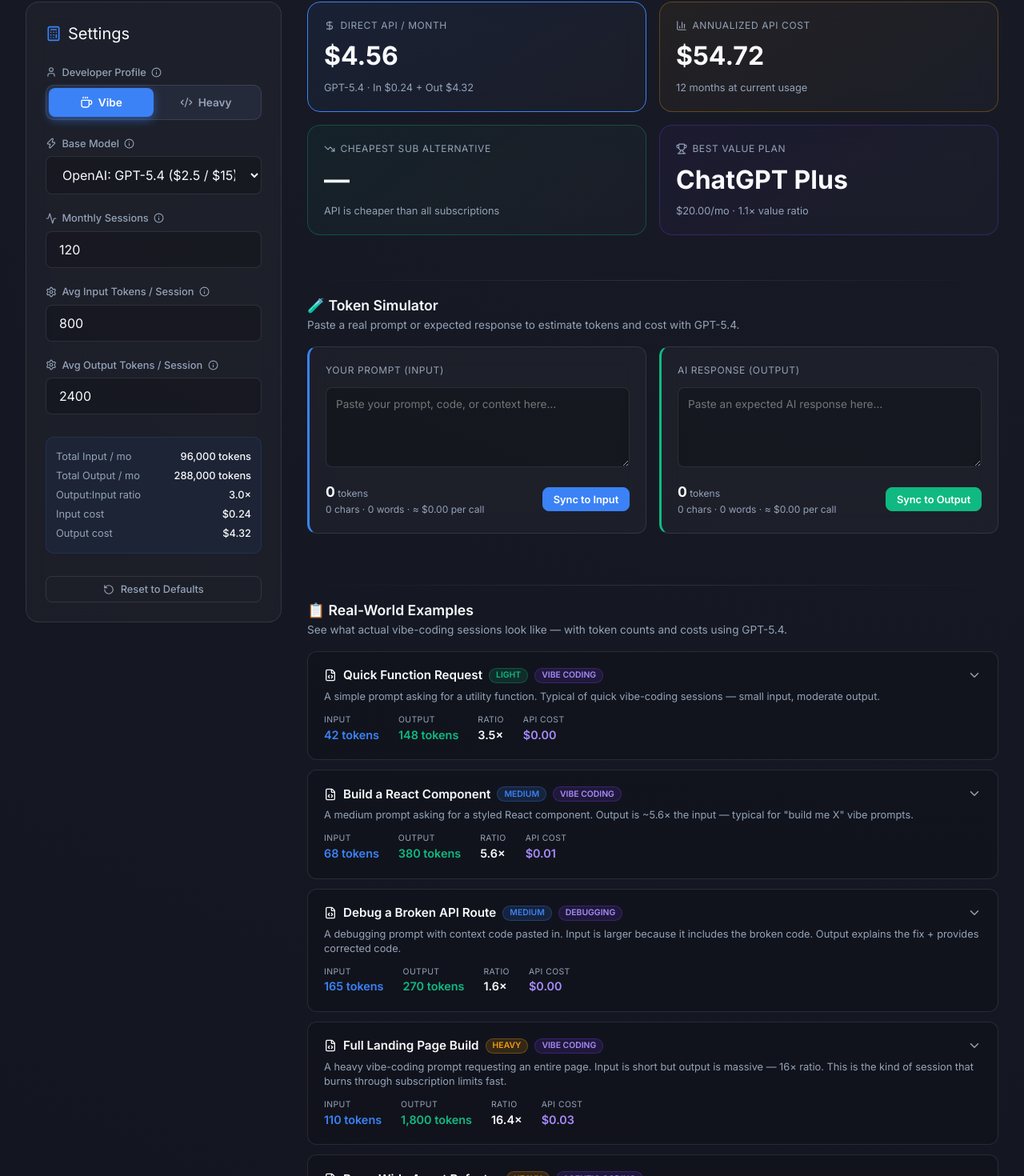
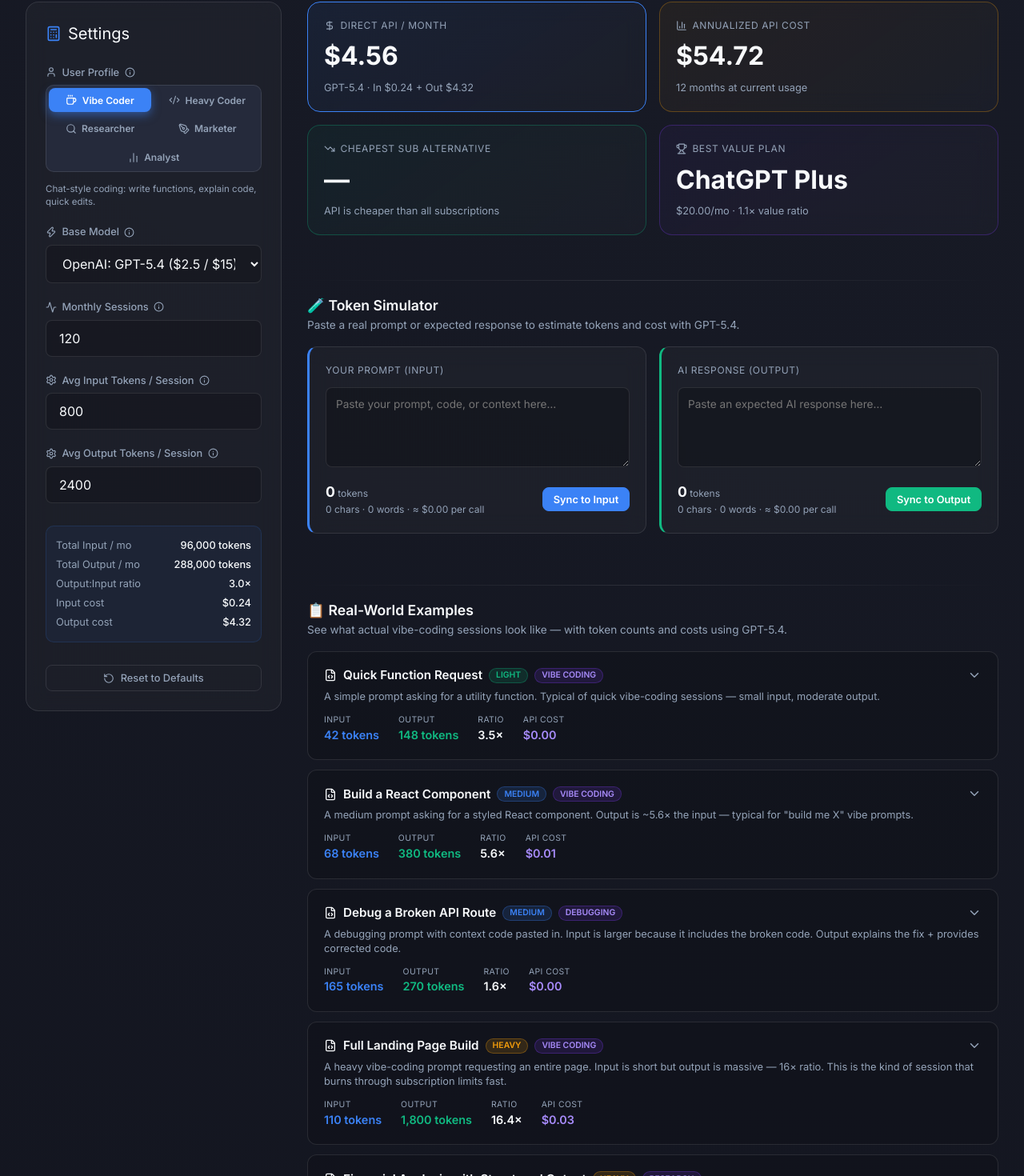
Before and after one commit to brknolan4/aicalcsolutions, a React (Vite) app: page / in a window 1280 px wide. Shown: the part 1218-2688 px from the top of the page at 80% size. Built offline with nearby package versions, Linux system fonts and the light colour scheme.

Commit message:
Add 5 user profiles + 2 research examples (financial analysis, market research)

```diff
--- a/src/App.css
+++ b/src/App.css
@@ -745,6 +745,17 @@
   letter-spacing: 0.1em;
 }
 
+.toggle-group.profile-grid {
+  flex-wrap: wrap;
+  gap: 0.4rem;
+}
+.toggle-group.profile-grid .toggle-btn {
+  flex: 1 1 calc(50% - 0.4rem);
+  font-size: 0.75rem;
+  padding: 0.45rem 0.6rem;
+  justify-content: center;
+}
+
 /* ============================
    FOOTER
    ============================ */
--- a/src/App.jsx
+++ b/src/App.jsx
@@ -3,7 +3,7 @@ import {
   Calculator, Zap, Coffee, Code2, User, TrendingDown,
   Settings, DollarSign, Activity, AlertTriangle, CheckCircle2,
   Info, RotateCcw, Trophy, BarChart3, Shield, ArrowDown,
-  FileCode, ChevronDown, ChevronUp, X
+  FileCode, ChevronDown, ChevronUp, X, Search, PenTool, BarChart2
 } from 'lucide-react';
 import { apiModels, subscriptions, usageProfiles, providers, examplePrompts } from './data/pricingModels';
 import './App.css';
@@ -131,7 +131,7 @@ function App() {
         </p>
         <div className="hero-stats">
           <div className="hero-stat">
-            <div className="hero-stat-value">6</div>
+            <div className="hero-stat-value">17</div>
             <div className="hero-stat-label">API Models Compared</div>
           </div>
           <div className="hero-stat">
@@ -139,8 +139,8 @@ function App() {
             <div className="hero-stat-label">Subscription Plans</div>
           </div>
           <div className="hero-stat">
-            <div className="hero-stat-value">3</div>
-            <div className="hero-stat-label">Confidence Tiers</div>
+            <div className="hero-stat-value">5</div>
+            <div className="hero-stat-label">User Profiles</div>
           </div>
         </div>
         <div className="hero-cta">
@@ -195,16 +195,30 @@ function App() {
             </div>
 
             <div className="input-group">
-              <Tip icon={User} label="Developer Profile"
-                tooltip="Presets that auto-fill usage numbers. Vibe = light chat coding. Heavy = agentic repo-wide work." />
-              <div className="toggle-group">
+              <Tip icon={User} label="User Profile"
+                tooltip="Presets that auto-fill usage numbers based on your typical workflow. Pick the closest match to your role." />
+              <div className="toggle-group profile-grid">
                 <button className={`toggle-btn ${profile==='vibe'?'active':''}`} onClick={()=>setProfile('vibe')}>
-                  <Coffee size={16}/> Vibe
+                  <Coffee size={14}/> Vibe Coder
                 </button>
                 <button className={`toggle-btn ${profile==='heavy'?'active':''}`} onClick={()=>setProfile('heavy')}>
-                  <Code2 size={16}/> Heavy
+                  <Code2 size={14}/> Heavy Coder
+                </button>
+                <button className={`toggle-btn ${profile==='researcher'?'active':''}`} onClick={()=>setProfile('researcher')}>
+                  <Search size={14}/> Researcher
+                </button>
+                <button className={`toggle-btn ${profile==='marketer'?'active':''}`} onClick={()=>setProfile('marketer')}>
+                  <PenTool size={14}/> Marketer
+                </button>
+                <button className={`toggle-btn ${profile==='analyst'?'active':''}`} onClick={()=>setProfile('analyst')}>
+                  <BarChart2 size={14}/> Analyst
                 </button>
               </div>
+              {usageProfiles[profile] && (
+                <p style={{fontSize:'0.72rem', color:'var(--text-secondary)', marginTop:'0.4rem', lineHeight:1.4}}>
+                  {usageProfiles[profile].description}
+                </p>
+              )}
             </div>
 
             <div className="input-group">
--- a/src/data/pricingModels.js
+++ b/src/data/pricingModels.js
@@ -136,6 +136,7 @@ export const providers = ['All', 'OpenAI', 'Anthropic', 'Google', 'DeepSeek', 'M
 export const usageProfiles = {
   vibe: {
     name: 'Vibe Coder',
+    icon: 'Coffee',
     description: 'Chat-style coding: write functions, explain code, quick edits.',
     sessionsPerMonth: 120,
     inputTokensPerSession: 800,
@@ -144,12 +145,40 @@ export const usageProfiles = {
   },
   heavy: {
     name: 'Heavy Coder',
+    icon: 'Code2',
     description: 'Agentic workflows: repo-wide edits, long debugging, Composer/Auto runs.',
     sessionsPerMonth: 250,
     inputTokensPerSession: 15000,
     outputTokensPerSession: 5000,
     toolUsagePercent: 60,
-  }
+  },
+  researcher: {
+    name: 'Deep Researcher',
+    icon: 'Search',
+    description: 'Long document analysis, literature reviews, structured reports, multi-step synthesis.',
+    sessionsPerMonth: 80,
+    inputTokensPerSession: 12000,
+    outputTokensPerSession: 6000,
+    toolUsagePercent: 20,
+  },
+  marketer: {
+    name: 'Marketer / Writer',
+    icon: 'PenTool',
+    description: 'Copy, campaigns, brand analysis, social content, SEO writing.',
+    sessionsPerMonth: 150,
+    inputTokensPerSession: 600,
+    outputTokensPerSession: 1800,
+    toolUsagePercent: 5,
+  },
+  analyst: {
+    name: 'Data Analyst',
+    icon: 'BarChart2',
+    description: 'Financial modeling, SQL generation, data interpretation, structured JSON output.',
+    sessionsPerMonth: 200,
+    inputTokensPerSession: 5000,
+    outputTokensPerSession: 3000,
+    toolUsagePercent: 30,
+  },
 };
 
 /*
@@ -306,14 +335,97 @@ Use React, modern CSS, and make it look premium. Dark mode. Use Inter font.`,
     description: 'A heavy vibe-coding prompt requesting an entire page. Input is short but output is massive — 16× ratio. This is the kind of session that burns through subscription limits fast.'
   },
   {
-    id: 'repo-agent',
-    title: 'Repo-Wide Agent Refactor',
-    category: 'Agentic Coding',
+    id: 'financial-analysis',
+    title: 'Financial Analysis with Structured Output',
+    category: 'Research',
     difficulty: 'Heavy',
-    input: '(Agent reads 8 files of context: package.json, 3 component files, 2 utility modules, a config file, and a test file — then receives instruction: "Refactor all API calls to use a centralized fetch wrapper with retry logic and error handling. Update all imports. Add the wrapper to utils/api.js.")',
-    inputTokens: 12000,
-    output: '(Agent produces: new utils/api.js file, modifies 5 existing files with updated imports and refactored fetch calls, updates 1 test file — approximately 4,500 tokens of coordinated output)',
-    outputTokens: 4500,
-    description: 'A heavy agentic session where the AI reads your entire repo context (~12K input tokens) and produces coordinated edits across multiple files. This is where Cursor Ultra or Claude Max pays for itself.'
+    input: `You are a financial analyst AI. I'm providing you with 5 years of annual report data for a mid-cap SaaS company (AppFlow Inc). Analyze the following metrics and return a structured JSON report:
+
+Revenue: 2020: $12M, 2021: $18M, 2022: $27M, 2023: $38M, 2024: $52M
+Gross Margin: 68%, 70%, 72%, 74%, 75%
+ARR Growth YoY: -, 50%, 50%, 40.7%, 36.8%
+Churn Rate: 8%, 7%, 6%, 5.5%, 5%
+Cash Burn/mo: $800K, $1.1M, $900K, $600K, -$200K (profitable)
+Headcount: 45, 72, 110, 145, 180
+
+Please produce:
+1. A structured JSON object with all metrics normalized
+2. A trend analysis narrative (growth acceleration/deceleration)
+3. Rule of 40 scores for each year
+4. A 3-year forward projection (conservative, base, aggressive scenarios)
+5. Comparable SaaS valuation at 8x, 12x, and 16x ARR multiples
+6. Key investment risks and strengths`,
+    inputTokens: 380,
+    output: `{
+  "company": "AppFlow Inc",
+  "analysis_date": "2025-04",
+  "metrics": {
+    "2020": { "revenue": 12000000, "gross_margin": 0.68, "arr_growth": null, "churn": 0.08, "rule_of_40": null },
+    "2021": { "revenue": 18000000, "gross_margin": 0.70, "arr_growth": 0.50, "churn": 0.07, "rule_of_40": 43 },
+    "2022": { "revenue": 27000000, "gross_margin": 0.72, "arr_growth": 0.50, "churn": 0.06, "rule_of_40": 47 },
+    "2023": { "revenue": 38000000, "gross_margin": 0.74, "arr_growth": 0.407, "churn": 0.055, "rule_of_40": 41 },
+    "2024": { "revenue": 52000000, "gross_margin": 0.75, "arr_growth": 0.368, "churn": 0.05, "rule_of_40": 39 }
+  },
+  "trend_analysis": "AppFlow demonstrates a classic SaaS growth deceleration curve — from hyper-growth (50% YoY) toward sustainable scale (~37%). Rule of 40 scores above 39 throughout indicate strong unit economics. The shift to profitability in 2024 (-$200K burn/mo) is a significant inflection point signaling operational efficiency...",
+  "projections": {
+    "conservative": { "2025": 67600000, "2026": 81120000, "2027": 93288000 },
+    "base":         { "2025": 72800000, "2026": 90272000, "2027": 108326400 },
+    "aggressive":   { "2025": 78000000, "2026": 101400000, "2027": 131820000 }
+  },
+  "valuations": {
+    "at_8x_arr":  { "2024_value": 416000000, "note": "Discount for decelerating growth" },
+    "at_12x_arr": { "2024_value": 624000000, "note": "Base case for Rule-of-40 company" },
+    "at_16x_arr": { "2024_value": 832000000, "note": "Premium for accelerating margins" }
+  },
+  "risks": ["Growth deceleration from 50% → 37%", "Competitive pressure in SMB SaaS", "Churn stabilizing at 5% — needs to reach <3% for Series C premium"],
+  "strengths": ["Six consecutive years of Rule-of-40 compliance", "Profitability achieved at sub-200 headcount", "75% gross margins vs 65% SaaS median"]
+}`,
+    outputTokens: 820,
+    description: 'A deep research prompt feeding 5 years of financial data and requesting multi-format structured output: JSON, narrative analysis, forward projections, and valuation ranges. Typical of how analysts use frontier models for quarterly research.'
+  },
+  {
+    id: 'market-research',
+    title: 'Competitive Market Research Report',
+    category: 'Research',
+    difficulty: 'Heavy',
+    input: `Act as a senior market research analyst. I need a comprehensive competitive analysis of the AI coding assistant market for a board presentation. Structure your output as a professional report covering:
+
+1. Market Overview: TAM, SAM, SOM estimates for AI coding tools (2024-2028)
+2. Competitive Landscape: Map the top 8 players (GitHub Copilot, Cursor, Codeium, Tabnine, Amazon CodeWhisperer, Replit AI, JetBrains AI, Sourcegraph Cody) across axes: pricing, model quality, IDE integration, enterprise features
+3. Pricing Architecture Analysis: Compare freemium vs. subscription vs. API-credit models
+4. User Segment Analysis: Identify top 4 buyer personas and their decision criteria
+5. Key Trends: What is driving adoption in 2025? (Agentic workflows, context windows, etc.)
+6. Strategic Recommendations: For a new entrant targeting enterprise developers
+
+Format as executive summary + detailed sections with bullet points. Be specific with numbers where available.`,
+    inputTokens: 210,
+    output: `# AI Coding Assistant Market: Competitive Intelligence Report
+**Prepared for Board Review | April 2025**
+
+## Executive Summary
+The AI coding assistant market is projected to grow from $4.8B (2024) to $23.6B by 2028, representing a 48.8% CAGR. GitHub Copilot maintains ~40% market share by revenue, but Cursor's usage-based model is rapidly capturing the "power developer" segment. The shift to agentic, multi-file editing is the defining competitive battleground of 2025.
+
+## 1. Market Sizing
+- **TAM** (all developer tools): $32B by 2028
+- **SAM** (AI-augmented dev tools): $23.6B by 2028
+- **SOM** (realistic capture for new entrant): $450-800M by 2028 targeting enterprise
+
+## 2. Competitive Landscape
+| Player | Pricing | Model | IDE Coverage | Enterprise |
+|--------|---------|-------|--------------|------------|
+| GitHub Copilot | $19/mo | GPT-4o + custom | All major | ✅ Strong |
+| Cursor | $20-200/mo | Claude/GPT multi | VS Code only | 🔶 Growing |
+| Codeium | Free/$12 | Proprietary | 40+ IDEs | 🔶 Mid |
+| Amazon Q | $19/mo | Custom | AWS-focused | ✅ Strong |
+
+## 3. Pricing Architecture Trends
+The market is bifurcating: **consumer subscriptions** (flat-rate, broad access) vs. **API-credit models** (Cursor's explicit $X/mo pool). The credit model wins with power users who want cost transparency...
+
+## 4. Strategic Recommendations
+1. Target the "agentic workflow" segment — 73% of enterprise devs report this as top unmet need
+2. Offer explicit credit transparency (Cursor model) over opaque "unlimited"
+3. Lead with security/compliance for regulated industries (finance, healthcare)`,
+    outputTokens: 750,
+    description: 'A multi-section research prompt requesting structured market analysis with quantitative estimates, competitive tables, and strategic recommendations. This is how marketing teams and consultants use frontier LLMs for board-level deliverables.'
   }
 ];
```
